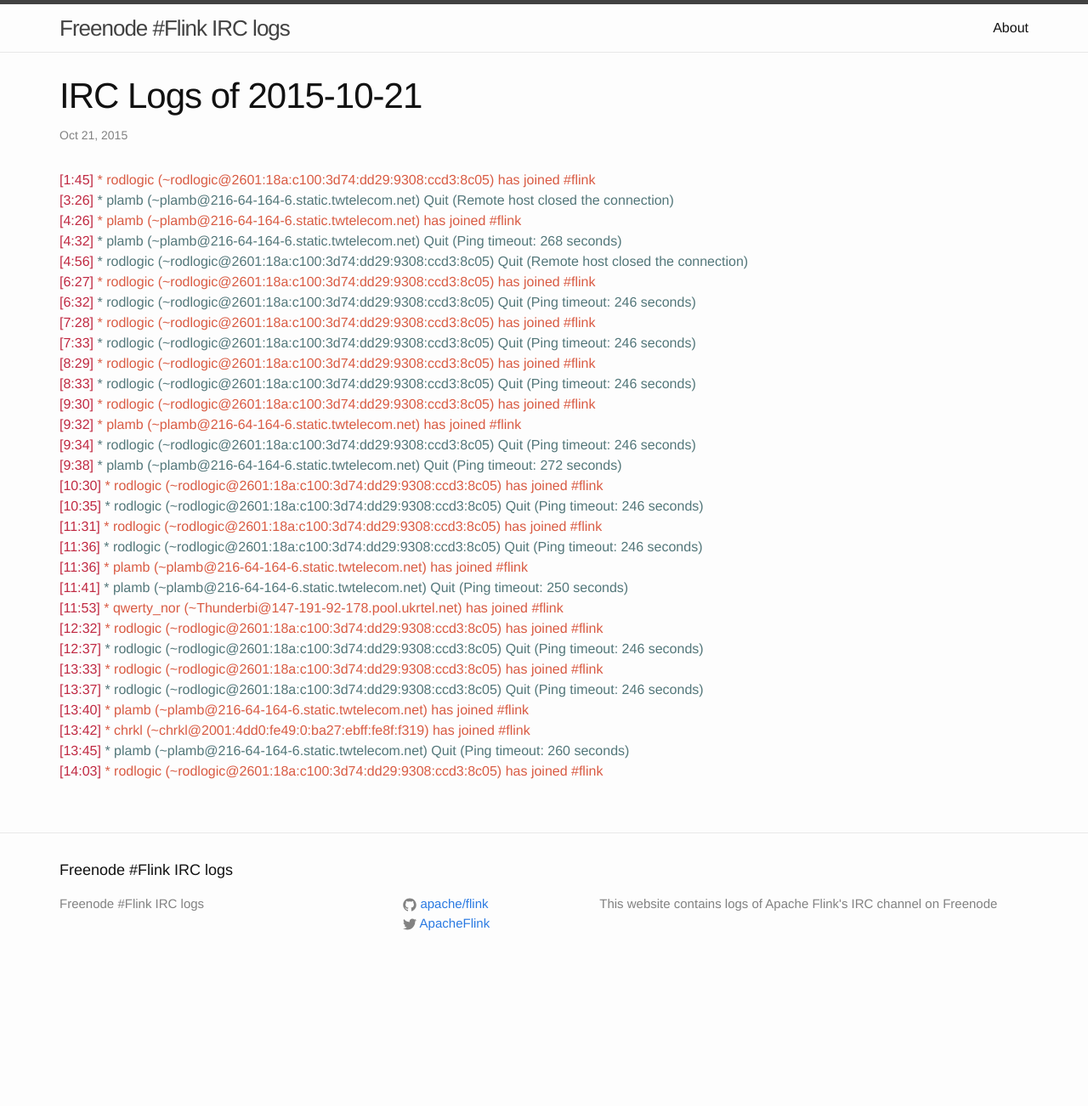
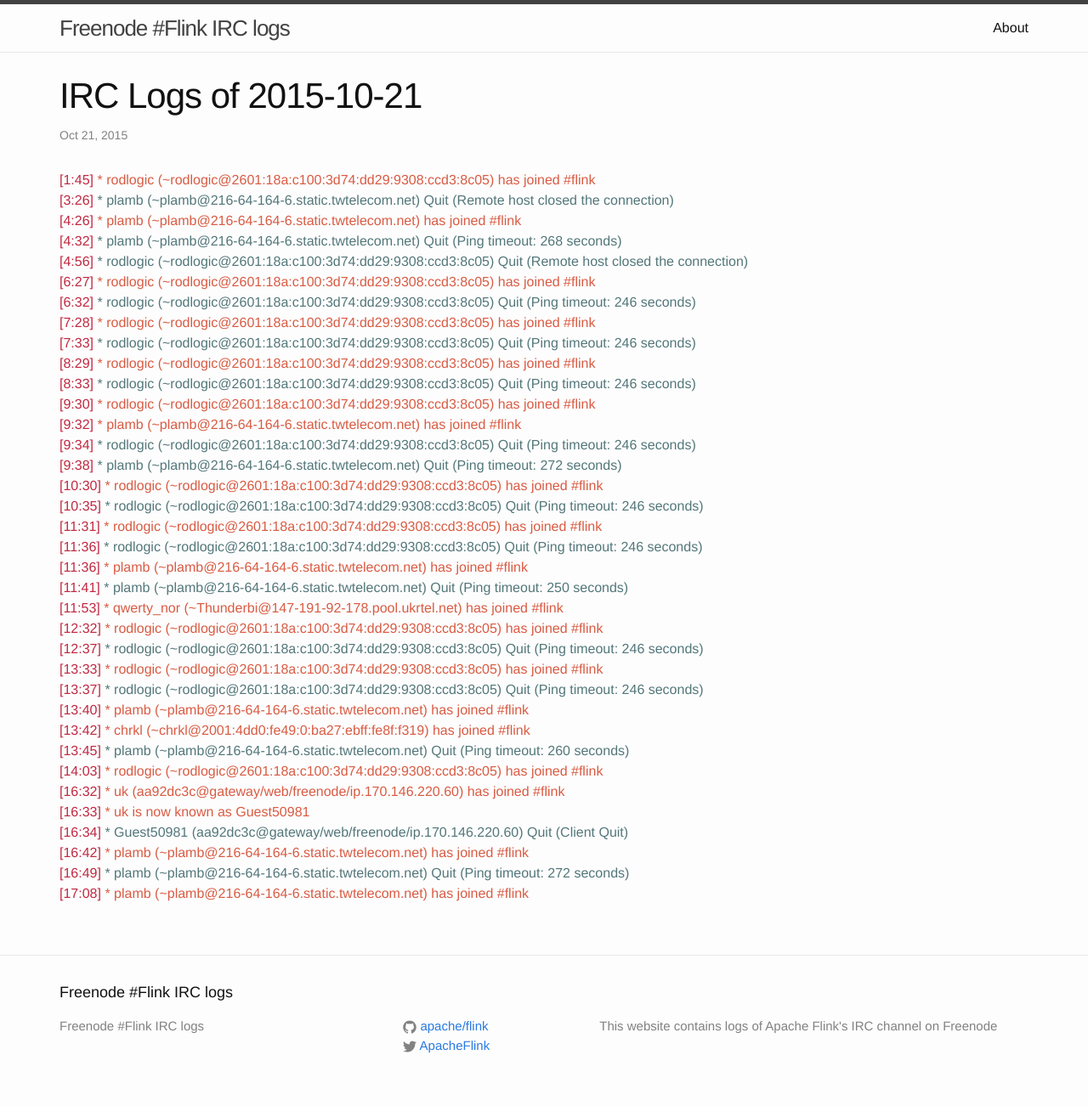
Before and after one commit to flink-irc-logs/flink-irc-logs.github.io, a Jekyll site: the page built from _posts/2015-10-21-logs.markdown, in a window 1280 px wide. Shown: the whole page at 85% size. Built offline with Jekyll 4.4.1, drawn with Linux system fonts in a browser that asks for light colours; before the commit the page ends 1158 px from its top, so only the background shows below that.

Commit message:
Update of the logs on Wed Oct 21 17:28:07 CEST 2015

```diff
--- a/_posts/2015-10-21-logs.markdown
+++ b/_posts/2015-10-21-logs.markdown
@@ -34,3 +34,9 @@
 <span class="irc-date">[13:42]</span> <span class="irc-green">* chrkl (~chrkl@2001:4dd0:fe49:0:ba27:ebff:fe8f:f319) has joined #flink</span><br />
 <span class="irc-date">[13:45]</span> <span class="irc-navy">* plamb (~plamb@216-64-164-6.static.twtelecom.net) Quit (Ping timeout: 260 seconds)</span><br />
 <span class="irc-date">[14:03]</span> <span class="irc-green">* rodlogic (~rodlogic@2601:18a:c100:3d74:dd29:9308:ccd3:8c05) has joined #flink</span><br />
+<span class="irc-date">[16:32]</span> <span class="irc-green">* uk (aa92dc3c@gateway/web/freenode/ip.170.146.220.60) has joined #flink</span><br />
+<span class="irc-date">[16:33]</span> <span class="irc-green">* uk is now known as Guest50981</span><br />
+<span class="irc-date">[16:34]</span> <span class="irc-navy">* Guest50981 (aa92dc3c@gateway/web/freenode/ip.170.146.220.60) Quit (Client Quit)</span><br />
+<span class="irc-date">[16:42]</span> <span class="irc-green">* plamb (~plamb@216-64-164-6.static.twtelecom.net) has joined #flink</span><br />
+<span class="irc-date">[16:49]</span> <span class="irc-navy">* plamb (~plamb@216-64-164-6.static.twtelecom.net) Quit (Ping timeout: 272 seconds)</span><br />
+<span class="irc-date">[17:08]</span> <span class="irc-green">* plamb (~plamb@216-64-164-6.static.twtelecom.net) has joined #flink</span><br />
```
